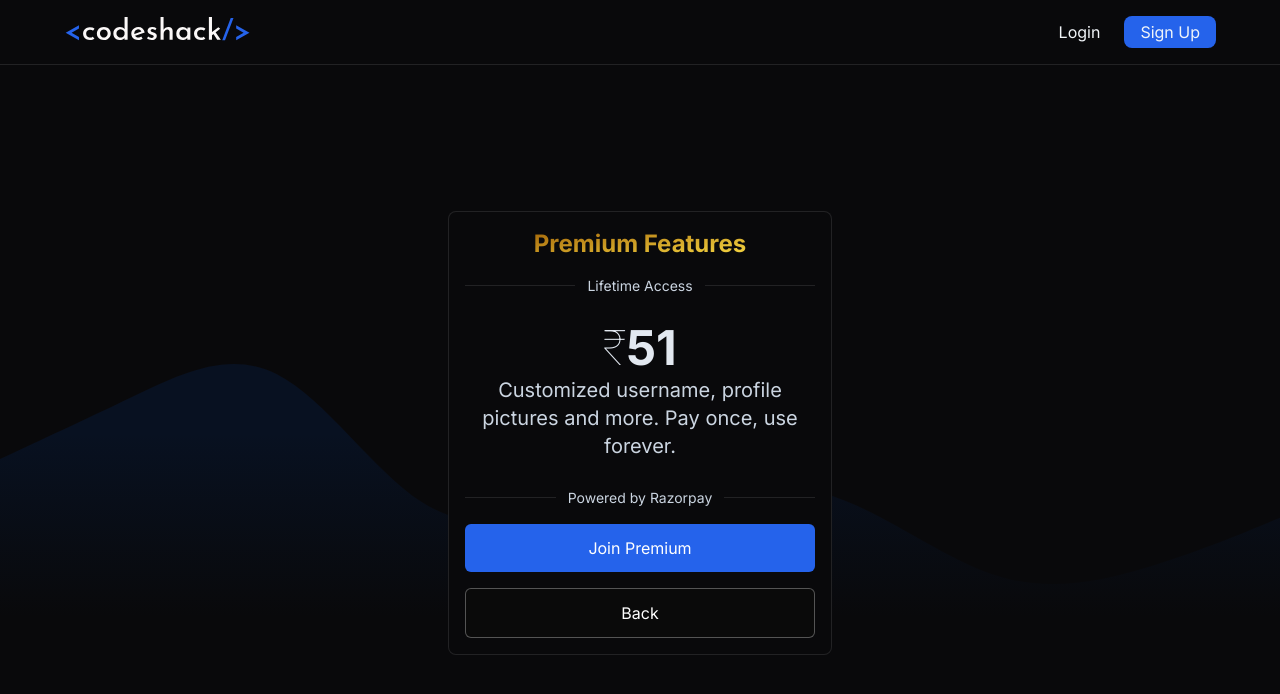
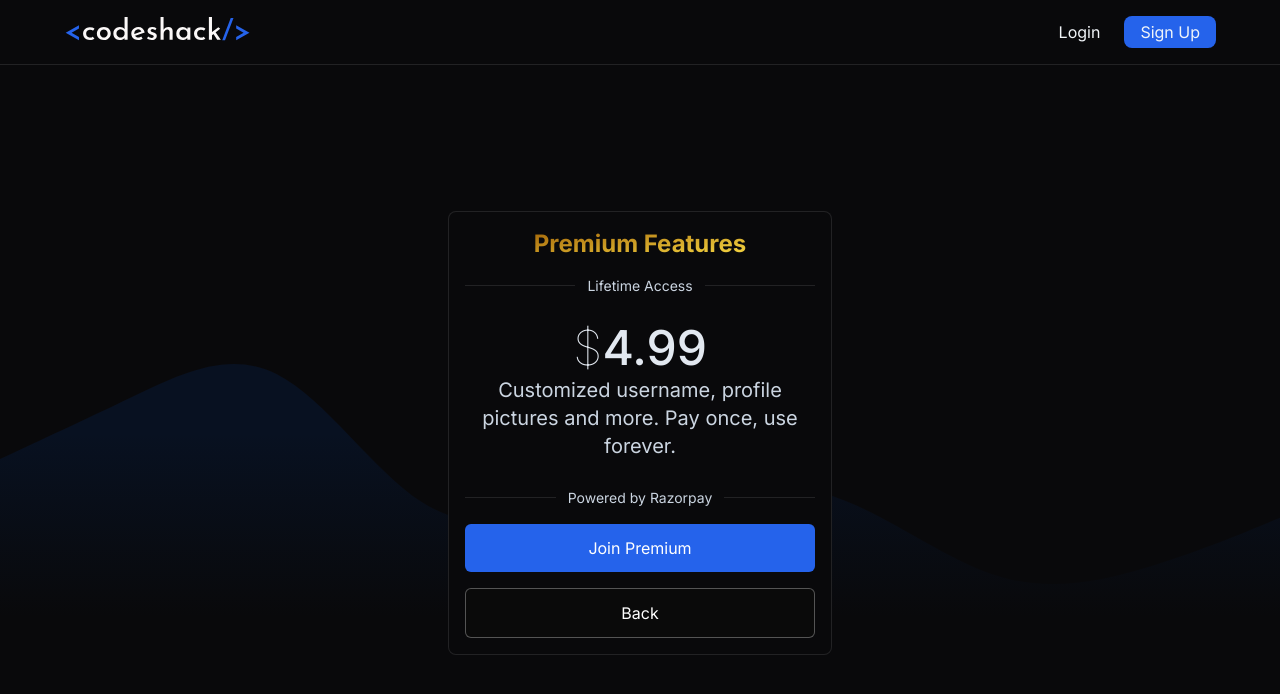
Before and after one commit to shadyy41/codeshack, a Next.js app: page /premium in a window 1280 px wide. Shown: the top 694 px of the page. Built offline with nearby package versions, Linux system fonts and the light colour scheme; no server answers.

Commit message:
Changed some stuff

```diff
--- a/app/components/usermenu.tsx
+++ b/app/components/usermenu.tsx
@@ -39,13 +39,13 @@ const UserMenu = ({ authenticated, name, userImage, isPremium, email } : Props)
                 <p className= 'w-full px-4 text-xs text-slate-400'>
                   Signed in as
                 </p>
-                <p className="w-full px-4 text-ellipsis overflow-hidden whitespace-nowrap">
+                <p className="w-full px-4 text-ellipsis overflow-hidden whitespace-nowrap font-medium">
                   { name }
                 </p>
-                <p className= 'w-full px-4 text-sm text-slate-400 text-ellipsis overflow-hidden whitespace-nowrap'>
+                <p className= 'w-full px-4 text-xs text-slate-400 text-ellipsis overflow-hidden whitespace-nowrap'>
                   { email }
                 </p>
-                { isPremium && <p className="text-sm w-full px-4 premium-text">Premium User</p> }
+                { isPremium && <p className="text-xs w-full px-4 premium-text font-medium">Premium User</p> }
               </div>
             </Menu.Item>
             {!isPremium && <Menu.Item>
--- a/app/premium/components/clientside.tsx
+++ b/app/premium/components/clientside.tsx
@@ -90,8 +90,8 @@ const ClientSide = ({ authenticated, isPremium }: Props) => {
         <h1 className="text-xl font-bold sm:text-2xl premium-text">Premium Features</h1>
         <Divider text="Lifetime Access"/>
         <div className="flex gap-1 flex-col w-full py-3">
-          <p className="text-slate-200 text-5xl font-bold">
-            <span className="font-thin">&#8377;</span>51
+          <p className="text-slate-200 text-5xl font-medium">
+            <span className="font-thin">&#36;</span>4.99
           </p>
           <p className="text-xl text-slate-300 w-full flex flex-col">
             Customized username, profile pictures and more. Pay once, use forever.
```
